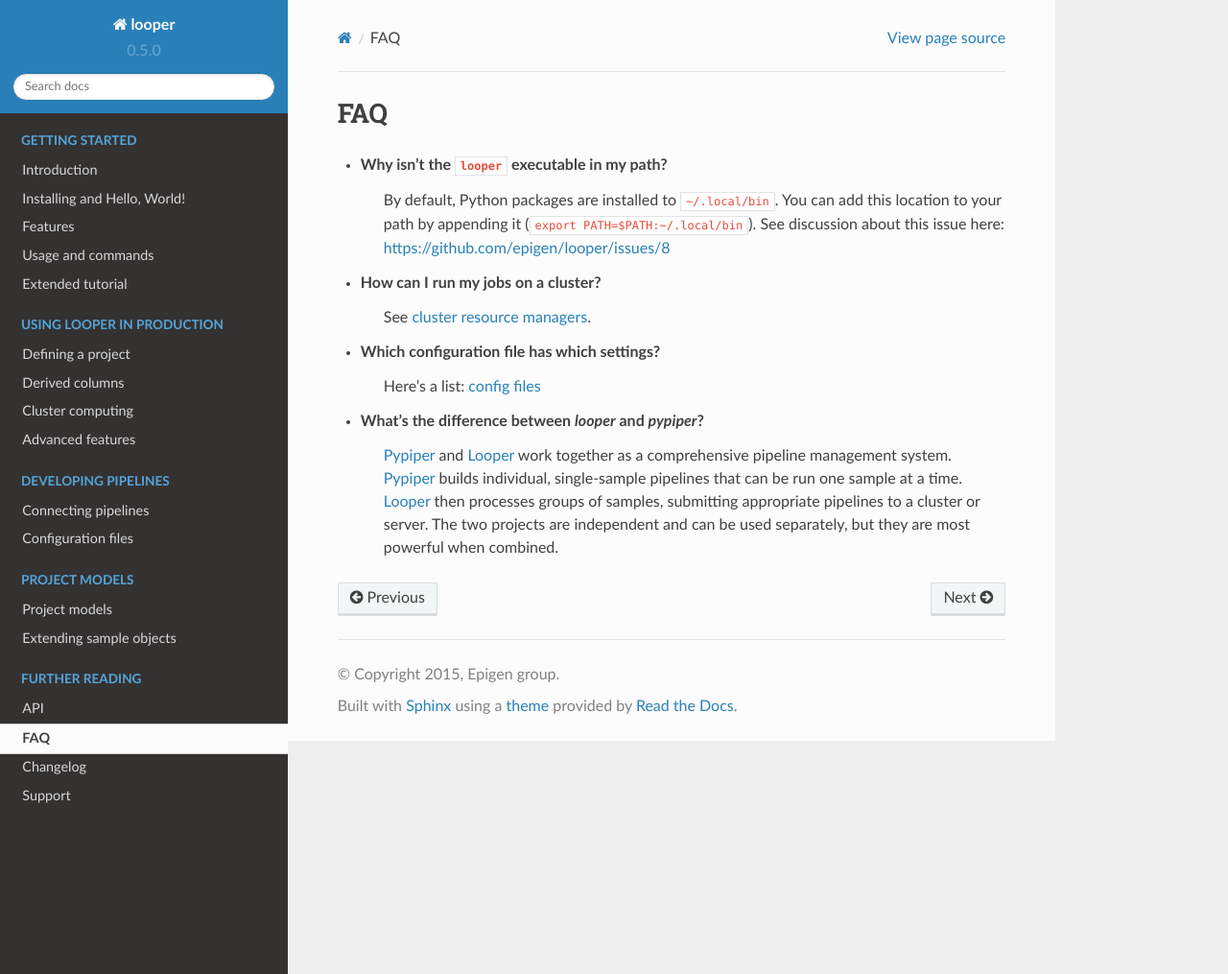
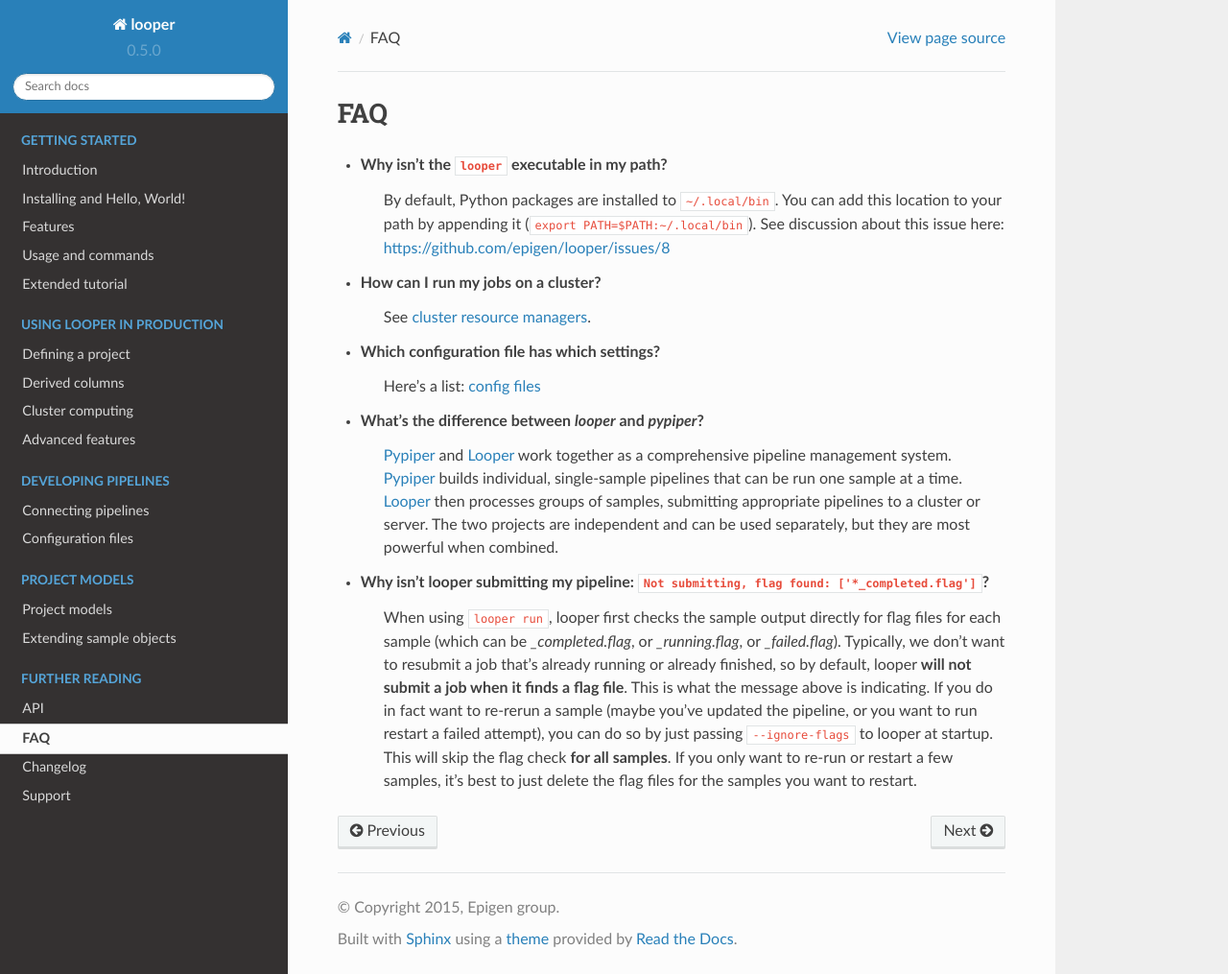
Before and after one commit to pepkit/peppy, a Sphinx documentation site: the page built from doc/source/faq.rst, in a window 1280 px wide and 1015 px high. Shown: the whole window at 96% size. Built offline with Sphinx 7.4.7 and the Read the Docs theme 2.0.0, drawn with Linux system fonts in a browser that asks for light colours.

Commit message:
Add ignore-flags FAQ entry

```diff
--- a/doc/source/faq.rst
+++ b/doc/source/faq.rst
@@ -12,3 +12,6 @@
 
 - What's the difference between `looper` and `pypiper`?
 	`Pypiper <http://pypiper.readthedocs.io/>`_ and `Looper <http://looper.readthedocs.io/>`_ work together as a comprehensive pipeline management system. `Pypiper <http://pypiper.readthedocs.io/>`_ builds individual, single-sample pipelines that can be run one sample at a time. `Looper <http://looper.readthedocs.io/>`_ then processes groups of samples, submitting appropriate pipelines to a cluster or server. The two projects are independent and can be used separately, but they are most powerful when combined.
+
+- Why isn't looper submitting my pipeline: ``Not submitting, flag found: ['*_completed.flag']``?
+	When using ``looper run``, looper first checks the sample output directly for flag files for each sample (which can be `_completed.flag`, or `_running.flag`, or `_failed.flag`). Typically, we don't want to resubmit a job that's already running or already finished, so by default, looper **will not submit a job when it finds a flag file**. This is what the message above is indicating. If you do in fact want to re-rerun a sample (maybe you've updated the pipeline, or you want to run restart a failed attempt), you can do so by just passing ``--ignore-flags`` to looper at startup. This will skip the flag check **for all samples**. If you only want to re-run or restart a few samples, it's best to just delete the flag files for the samples you want to restart.
```
Also changed, not shown: 1 other file.
